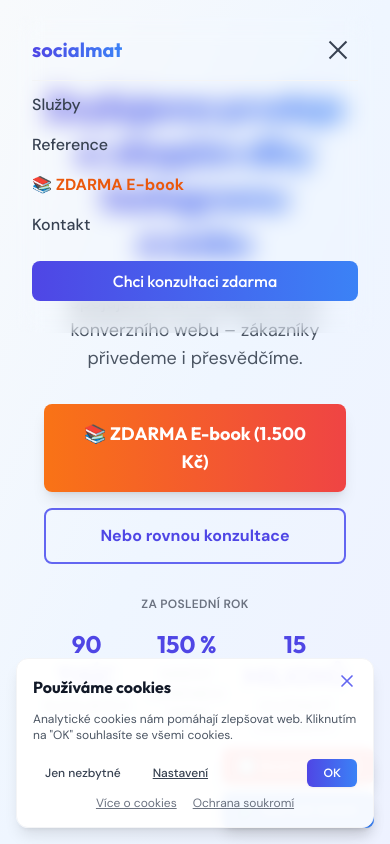
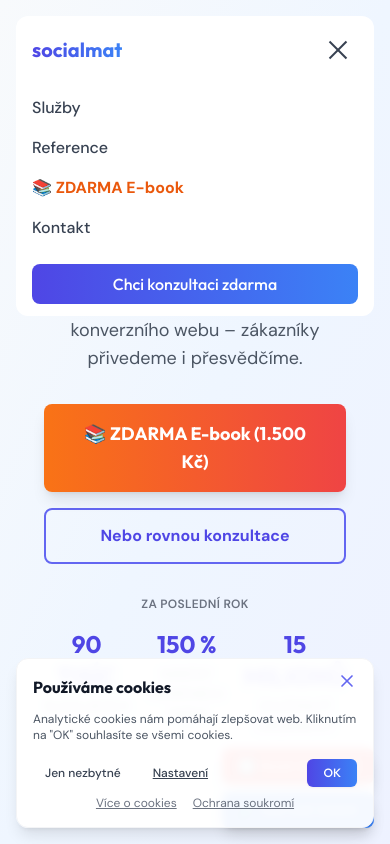
Before and after one commit to adambardzak/socialmat, a Next.js app: page / in a window 390 px wide. Both pictures are taken after a click on the button 338 px from the left and 50 px from the top of the page. Shown: the top 844 px of the page. Built offline with nearby package versions, Linux system fonts and the light colour scheme.

Commit message:
mobile menu

```diff
--- a/src/components/Navbar.tsx
+++ b/src/components/Navbar.tsx
@@ -1,9 +1,11 @@
 "use client";
 
 import React, { useState, useEffect } from "react";
+import { motion, AnimatePresence } from "framer-motion";
 import Container from "./Container";
 import Link from "next/link";
 import { DM_Sans, Outfit } from "next/font/google";
+import { clsx } from "clsx";
 
 // Inicializace fontů, stejných jako v Hero.tsx
 const dmSans = DM_Sans({
@@ -41,15 +43,16 @@
   return (
     <div className="fixed top-4 left-0 right-0 z-50 flex justify-center px-4 sm:px-6 lg:px-8">
       <Container
-        className={`${
-          isScrolled
-            ? "bg-white/95 shadow-lg py-3"
-            : "bg-transparent shadow-none py-5"
-        }
-          backdrop-blur-md transition-all duration-300 rounded-xl w-full max-w-[78rem]`}
+        className={clsx(
+          isScrolled && !isMobileMenuOpen
+            ? "bg-white/95 shadow-lg py-3 rounded-xl"
+            : "bg-transparent shadow-none py-5",
+          isMobileMenuOpen && "bg-white/95 rounded-t-xl shadow-lg py-3",
+          "backdrop-blur-md transition-all duration-300  w-full max-w-[78rem]"
+        )}
         size="sm"
       >
-        <div className="grid grid-cols-3 items-center w-full relative">
+        <div className="grid grid-cols-3 items-center w-full relative z-50">
           {/* Logo */}
           <div className="flex justify-start">
             <Link
@@ -135,10 +138,29 @@
           </button>
         </div>
 
-        {/* Mobilní menu */}
+        {/* Mobilní menu s animací a backdropem */}
+        <AnimatePresence>
           {isMobileMenuOpen && (
-          <div className="md:hidden mt-4 py-3 border-t border-gray-100">
-            <ul className="flex flex-col space-y-4">
+            <>
+              {/* Backdrop blur overlay (starts below navbar) */}
+              <motion.div
+                initial={{ opacity: 0 }}
+                animate={{ opacity: 1 }}
+                exit={{ opacity: 0 }}
+                className="fixed left-0 right-0 z-40 bg-black/30 backdrop-blur-md md:hidden"
+                style={{ top: "calc(4rem + 1rem)" }}
+                onClick={() => setIsMobileMenuOpen(false)}
+              />
+              {/* Animated mobile menu with solid white background, no shadow on top */}
+              <motion.div
+                initial={{ opacity: 0, y: -30 }}
+                animate={{ opacity: 1, y: 0 }}
+                exit={{ opacity: 0, y: -30 }}
+                transition={{ type: "spring", stiffness: 300, damping: 30 }}
+                className="md:hidden py-3  border-gray-100 z-50 fixed top-full left-0 right-0 bg-white rounded-b-xl"
+                style={{ top: "100%" }}
+              >
+                <ul className="flex flex-col space-y-4 px-4">
                   <li>
                     <Link
                       href="/#process"
@@ -185,8 +207,10 @@
                     </Link>
                   </li>
                 </ul>
-          </div>
+              </motion.div>
+            </>
           )}
+        </AnimatePresence>
       </Container>
     </div>
   );
```
Also changed, not shown: 1 other file (tests, documents, lock files or other folders). Lines whose indentation alone changed are shown as unchanged.
